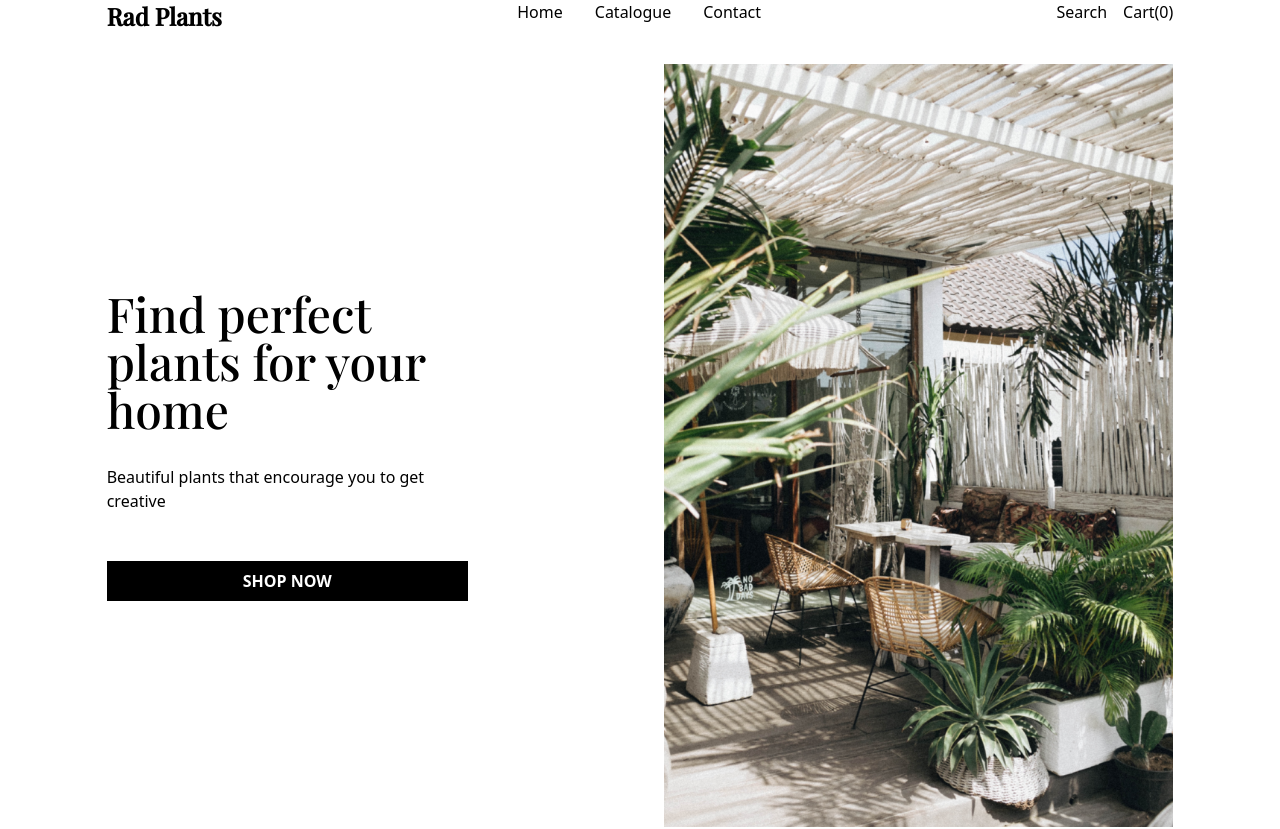
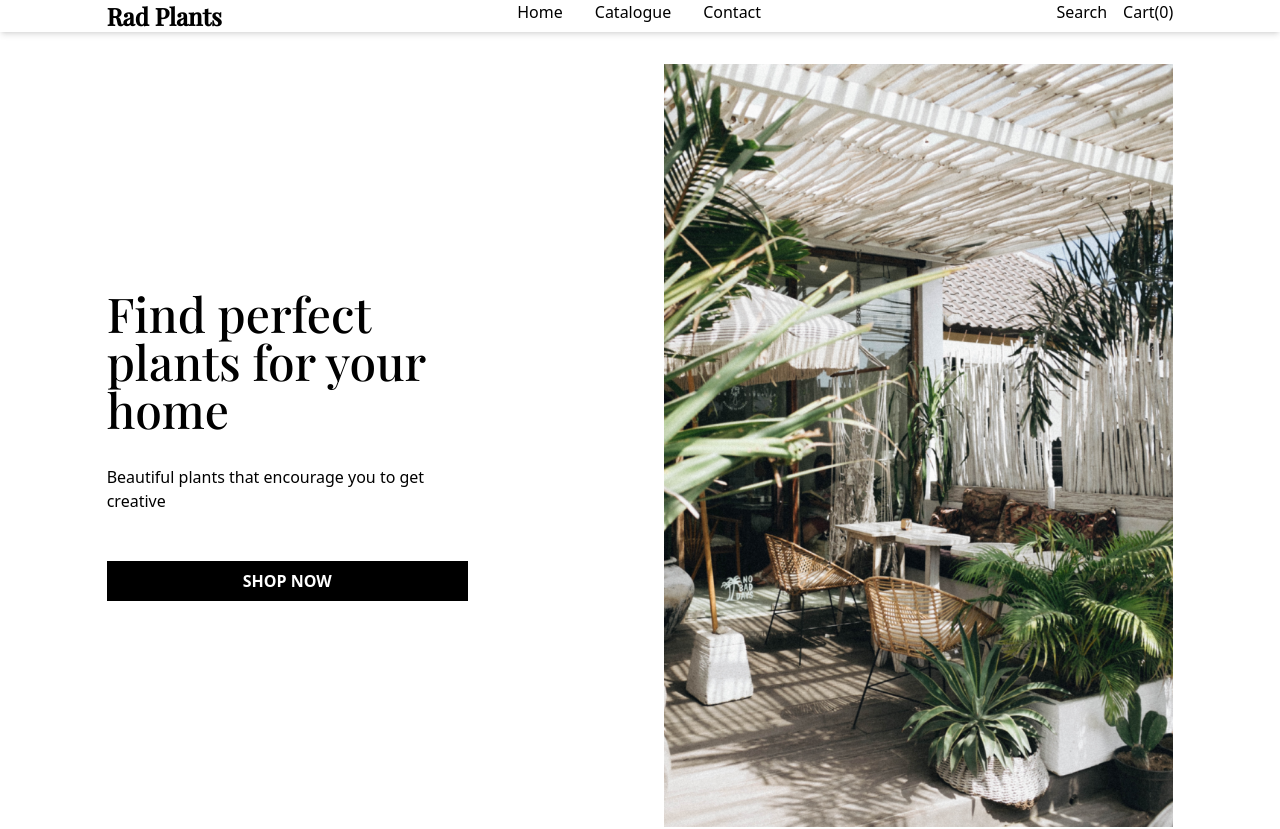
Before and after one commit to debanjo31/radPlants, a React (Create React App) app: page / in a window 1280 px wide. Shown: the top 829 px of the page. Built offline with nearby package versions, Linux system fonts and the light colour scheme.

Commit message:
next changes

```diff
--- a/src/component/Header.jsx
+++ b/src/component/Header.jsx
@@ -26,8 +26,8 @@ function Header() {
   console.log(status)
 
   return (
-    <div className="w-5/6 mx-auto">
-        <div className="flex justify-between">
+    <div className=" shadow-md">
+        <div className="flex justify-between w-5/6 mx-auto">
             <div className="font-bold text-2xl font-mainFont">Rad Plants</div>
             <div className="hidden md:flex gap-8  ">
                 <a href="#">Home</a>
```
